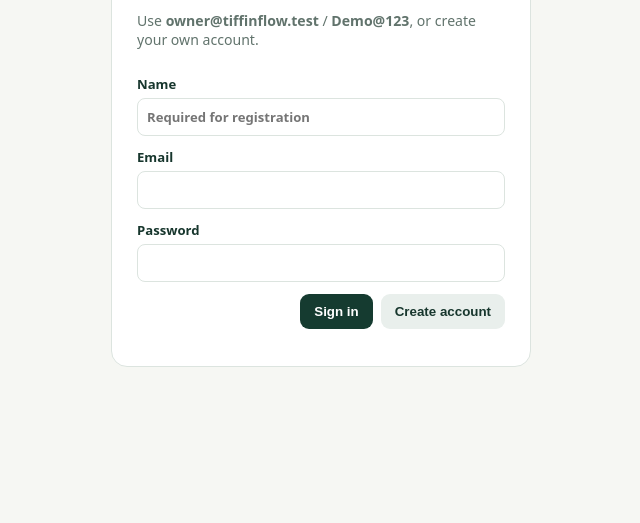
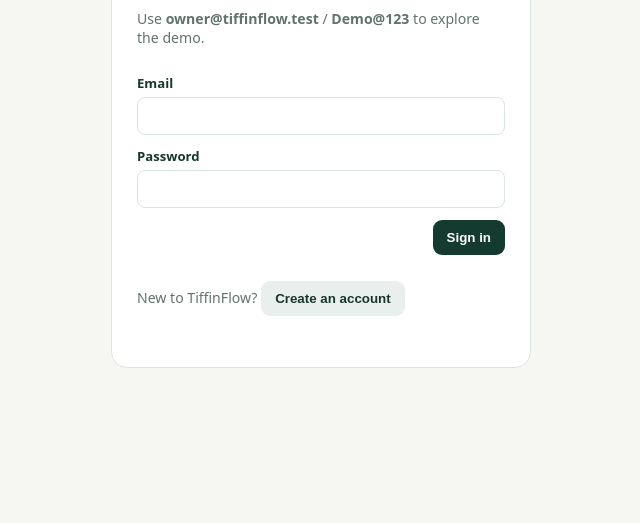
Before and after one commit to AnkitDev007/Tiffin-Subscription-Service, a website: page client/login.html in a window 1280 px wide. Shown: the part 277-800 px from the top of the page, without its empty margins (319-959 px from the left). Drawn offline with Linux system fonts and the light colour scheme.

Commit message:
Update sign in form fields

```diff
--- a/client/login.html
+++ b/client/login.html
@@ -1 +1 @@
-<!doctype html><html lang="en"><head><meta charset="utf-8"><meta name="viewport" content="width=device-width,initial-scale=1"><title>Sign in | TiffinFlow</title><link rel="stylesheet" href="styles.css"></head><body><main class="auth"><a href="/" class="brand"><span class="logo">▰</span>TiffinFlow</a><form id="authForm"><h1>Welcome back</h1><p>Use <b>owner@tiffinflow.test</b> / <b>Demo@123</b>, or create your own account.</p><label>Name <input name="name" placeholder="Required for registration"></label><label>Email <input name="email" type="email" required></label><label>Password <input name="password" type="password" minlength="8" required></label><div><button value="login">Sign in</button><button value="register" class="secondary">Create account</button></div><small id="message"></small></form></main><script src="auth.js"></script></body></html>
+<!doctype html><html lang="en"><head><meta charset="utf-8"><meta name="viewport" content="width=device-width,initial-scale=1"><title>Sign in | TiffinFlow</title><link rel="stylesheet" href="styles.css"></head><body><main class="auth"><a href="/" class="brand"><span class="logo">▰</span>TiffinFlow</a><form id="authForm"><h1 id="authTitle">Welcome back</h1><p id="authHint">Use <b>owner@tiffinflow.test</b> / <b>Demo@123</b> to explore the demo.</p><label id="nameField" hidden>Name <input name="name" placeholder="Your full name"></label><label>Email <input name="email" type="email" required></label><label>Password <input name="password" type="password" minlength="8" required></label><div><button id="submitAuth" value="login">Sign in</button></div><p><span id="switchText">New to TiffinFlow?</span> <button type="button" id="switchMode" class="secondary">Create an account</button></p><small id="message"></small></form></main><script src="auth.js"></script></body></html>
```
